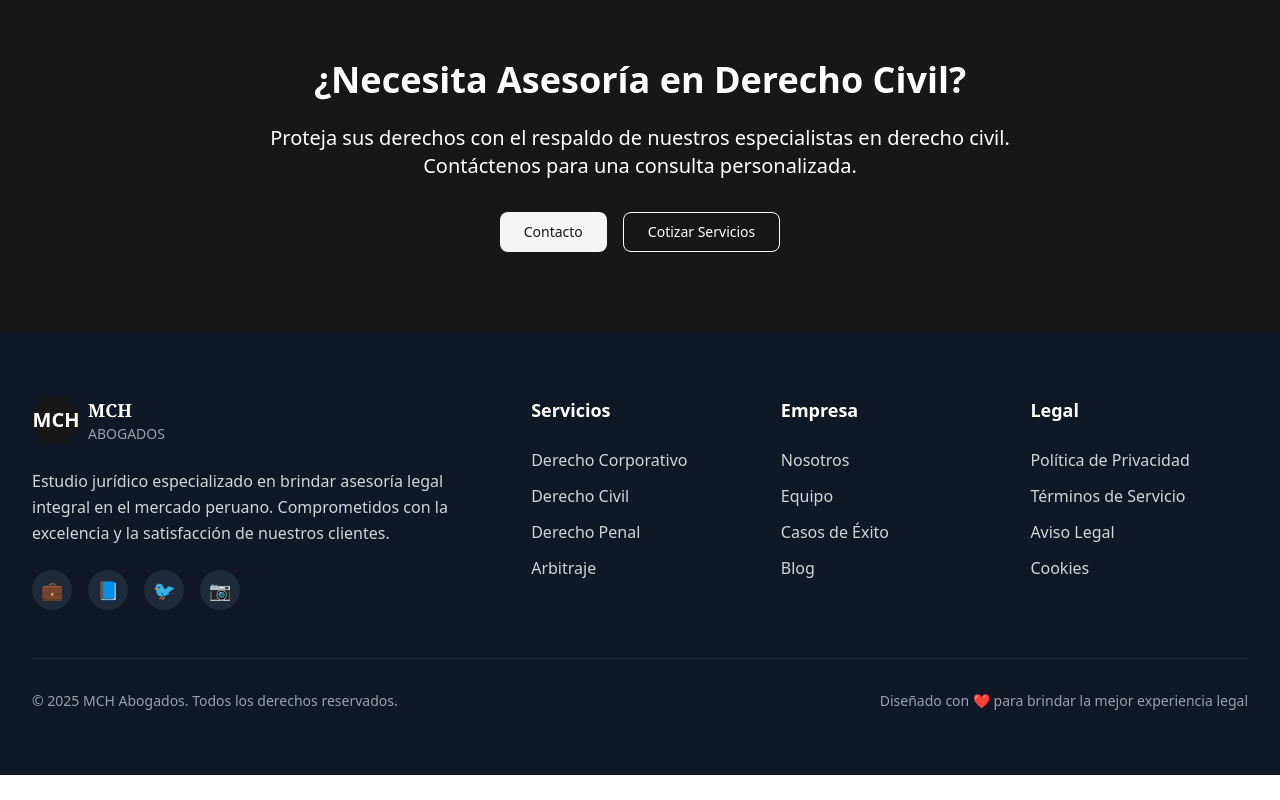
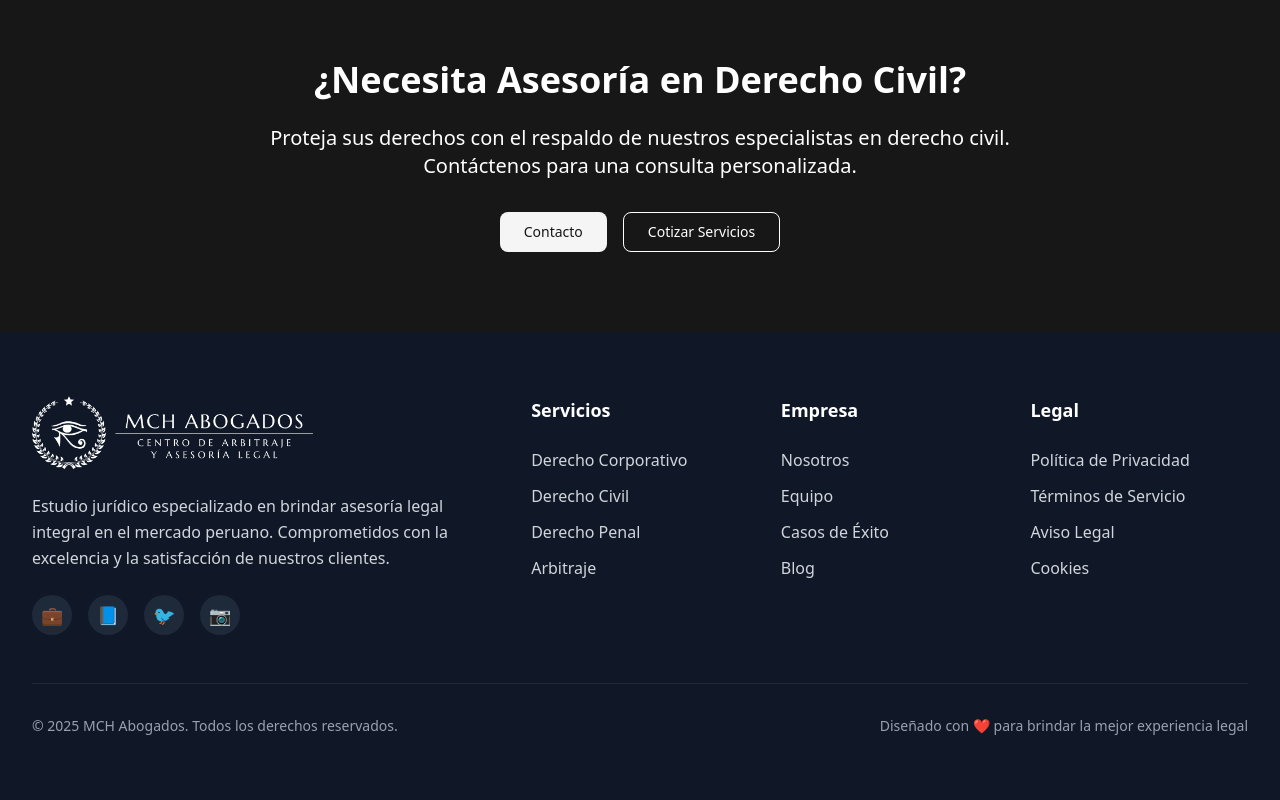
Before and after one commit to branding-emocion/mchabogados, a Next.js app: page /AsesoriaLegal/DerechoAdministrativo in a window 1280 px wide. Shown: the part 1552-2352 px from the top of the page. Before the commit the page ends 2327 px from the top, so only its background shows below. Built offline with nearby package versions, Linux system fonts and the light colour scheme.

Commit message:
Reunión

```diff
--- a/components/Footer.jsx
+++ b/components/Footer.jsx
@@ -1,6 +1,7 @@
 "use client";
 
 import { motion } from "framer-motion";
+import Image from "next/image";
 
 const Footer = () => {
   const currentYear = new Date().getFullYear();
@@ -46,13 +47,13 @@ const Footer = () => {
               transition={{ duration: 0.6 }}
               viewport={{ once: true }}
             >
-              <div className="w-12 h-12 bg-primary rounded-full flex items-center justify-center">
-                <span className="text-xl font-bold text-white">MCH</span>
-              </div>
-              <div className="flex flex-col">
-                <span className="text-lg font-serif font-bold">MCH</span>
-                <span className="text-sm text-gray-400">ABOGADOS</span>
-              </div>
+              <Image
+                src="/LogoBlanco.png"
+                alt="logo"
+                width={281}
+                height={87}
+                className="object-cover"
+              />
             </motion.div>
 
             <motion.p
--- a/components/Header.js
+++ b/components/Header.js
@@ -81,7 +81,7 @@ const Header = () => {
                 whileHover={{ scale: 1.05 }}
                 transition={{ duration: 0.2 }}
               >
-                <div className="flex flex-col">
+                <Link href={"/"} className="flex flex-col hover:cursor-pointer">
                   {isScrolled ? (
                     <Image
                       src="/logo.png"
@@ -99,7 +99,7 @@ const Header = () => {
                       className="object-cover"
                     />
                   )}
-                </div>
+                </Link>
               </motion.div>
             </motion.div>
 
```
